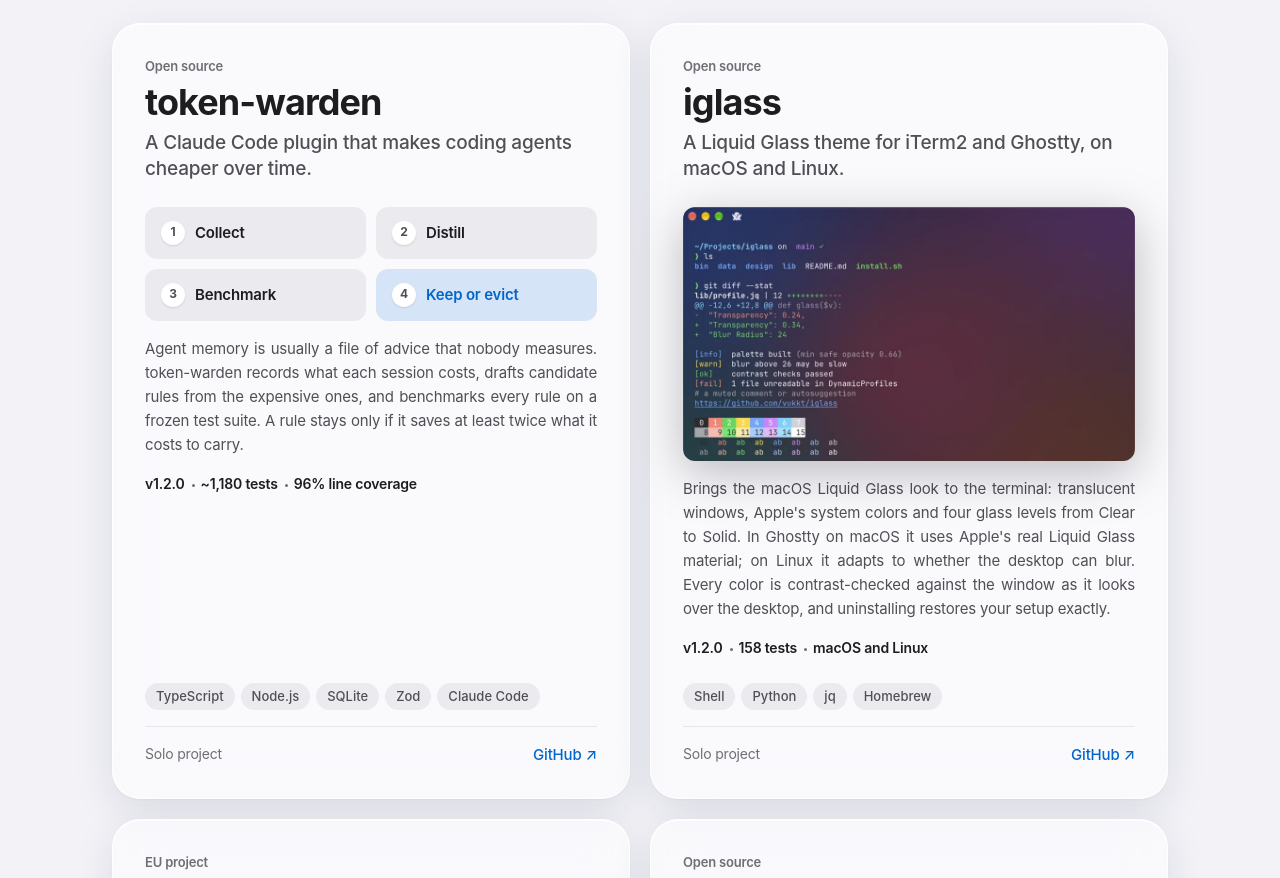
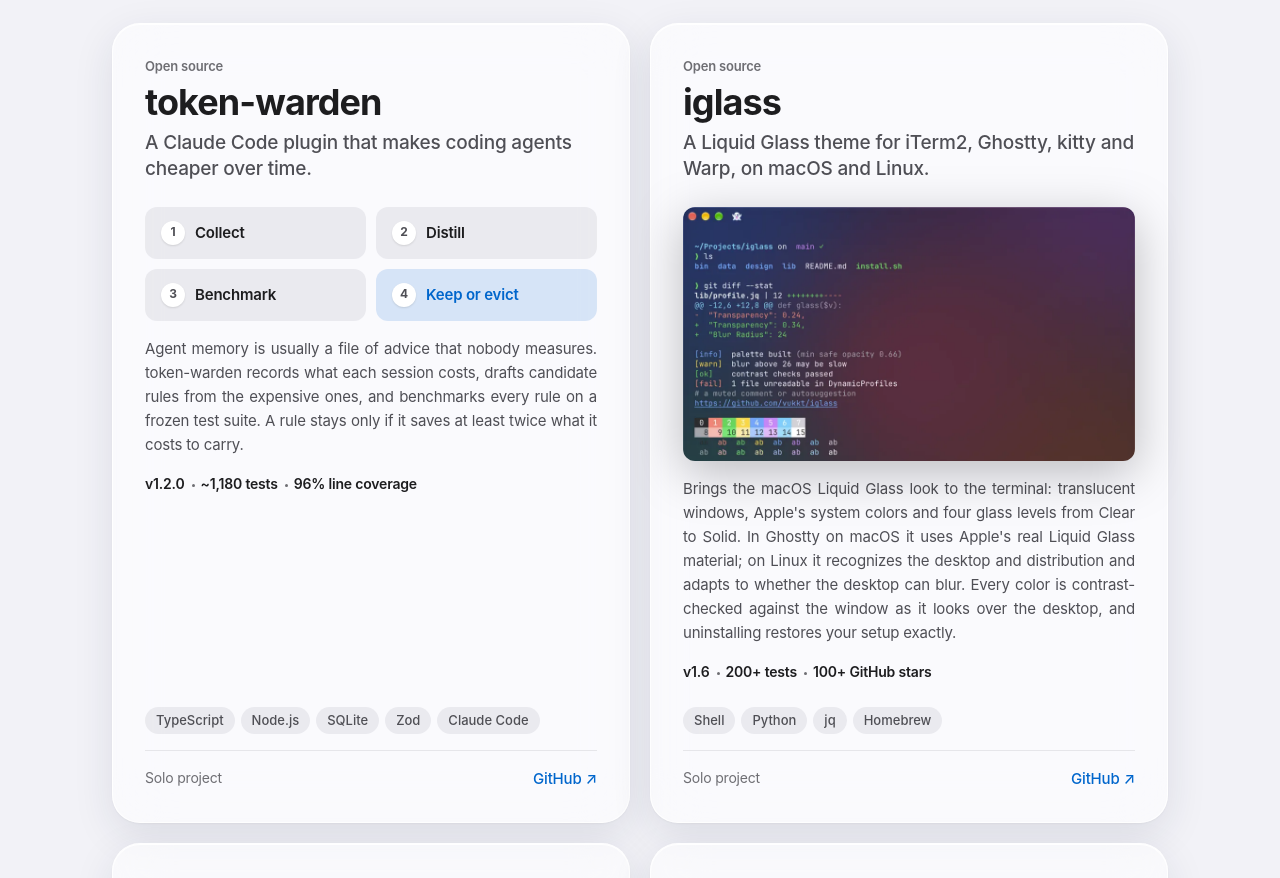
Before and after one commit to vukkt/vuk-portfolio, a React (Vite) app: page / in a window 1280 px wide. Shown: the part 1060-1938 px from the top of the page. Built offline with nearby package versions, Linux system fonts and the light colour scheme.

Commit message:
Update iglass to 1.6: Warp and kitty, 200+ tests, 100+ stars

```diff
--- a/src/data/portfolio.ts
+++ b/src/data/portfolio.ts
@@ -5,7 +5,7 @@
  * DO NOT EDIT THIS FILE BY HAND.
  * To update, edit the source JSON and run `node .skills/vuk-portfolio/scripts/sync_portfolio.cjs`.
  *
- * Generated: 2026-10-14T11:44:51.146Z
+ * Generated: 2026-10-28T10:22:41.201Z
  */
 
 
@@ -139,7 +139,7 @@ export const portfolio: PortfolioContent = {
       },
       {
         "label": "Latest release",
-        "value": "iglass 1.2 · Linux support · October 2026"
+        "value": "iglass 1.6 · Warp support · October 2026"
       }
     ]
   },
@@ -298,12 +298,12 @@ export const portfolio: PortfolioContent = {
     {
       "id": "iglass",
       "name": "iglass",
-      "tagline": "A Liquid Glass theme for iTerm2 and Ghostty, on macOS and Linux.",
-      "description": "Brings the macOS Liquid Glass look to the terminal: translucent windows, Apple's system colors and four glass levels from Clear to Solid. In Ghostty on macOS it uses Apple's real Liquid Glass material; on Linux it adapts to whether the desktop can blur. Every color is contrast-checked against the window as it looks over the desktop, and uninstalling restores your setup exactly.",
+      "tagline": "A Liquid Glass theme for iTerm2, Ghostty, kitty and Warp, on macOS and Linux.",
+      "description": "Brings the macOS Liquid Glass look to the terminal: translucent windows, Apple's system colors and four glass levels from Clear to Solid. In Ghostty on macOS it uses Apple's real Liquid Glass material; on Linux it recognizes the desktop and distribution and adapts to whether the desktop can blur. Every color is contrast-checked against the window as it looks over the desktop, and uninstalling restores your setup exactly.",
       "facts": [
-        "v1.2.0",
-        "158 tests",
-        "macOS and Linux"
+        "v1.6",
+        "200+ tests",
+        "100+ GitHub stars"
       ],
       "image": "projects/iglass.webp",
       "imageAlt": "A translucent Ghostty terminal window using the iglass Frosted theme",
@@ -450,7 +450,7 @@ export const portfolio: PortfolioContent = {
     ],
     "projectBlurbs": {
       "token-warden": "Claude Code plugin that benchmarks agent-memory rules on a frozen test suite and keeps only those that save at least twice what they cost. About 1,180 tests, 96% line coverage.",
-      "iglass": "Liquid Glass theme for iTerm2 and Ghostty on macOS and Linux, using Apple's real glass material in Ghostty. Every color is contrast-checked; 158 tests. Ships via Homebrew.",
+      "iglass": "Liquid Glass theme for iTerm2, Ghostty, kitty and Warp on macOS and Linux, using Apple's real glass material in Ghostty. Every color is contrast-checked; 200+ tests, 100+ GitHub stars. Ships via Homebrew.",
       "pr-scout": "CLI that scores good-first-issue tickets with an LLM for clarity, scope and spam signals, and filters out stale repositories. Published on npm.",
       "trinomen": "Three-agent LLM pipeline (router, worker, cross-provider reviewer). Benchmarks showed full review cost about five times the tokens for worse results, so the loop now typechecks first."
     },
```
Also changed, not shown: .skills/vuk-portfolio/data/portfolio_content.json, 1 other file (tests, documents, lock files or other folders).
